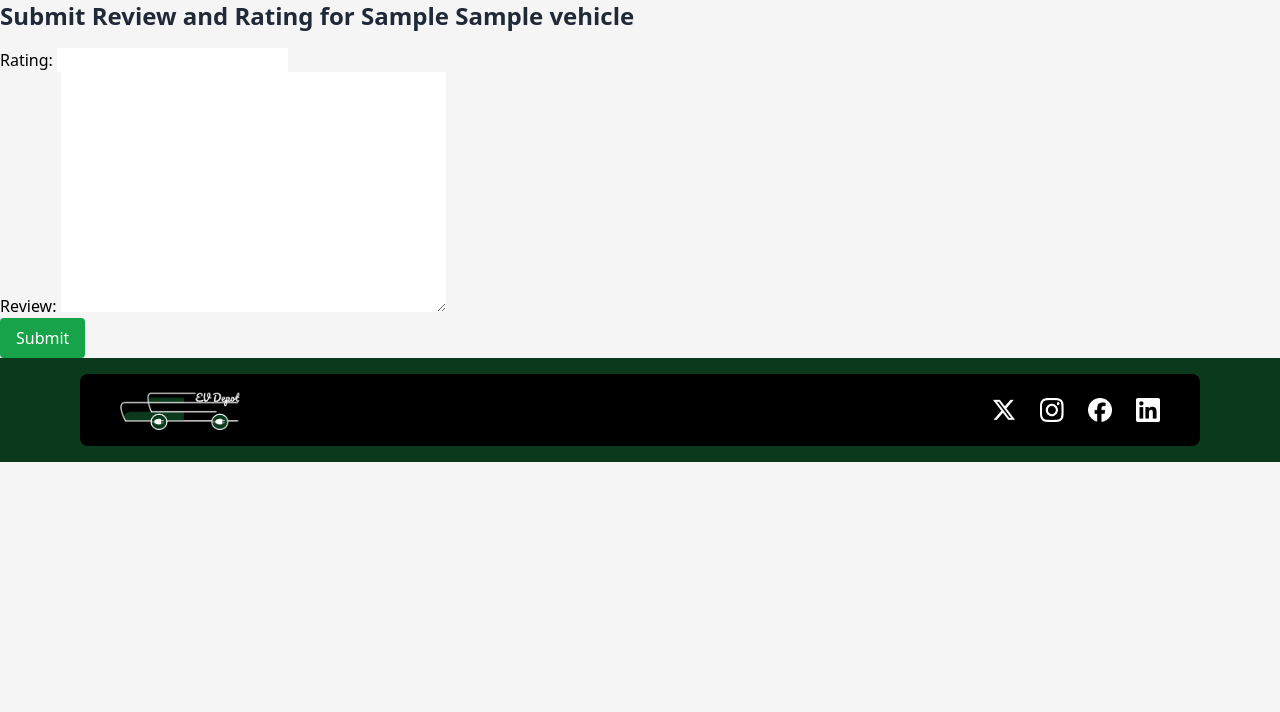
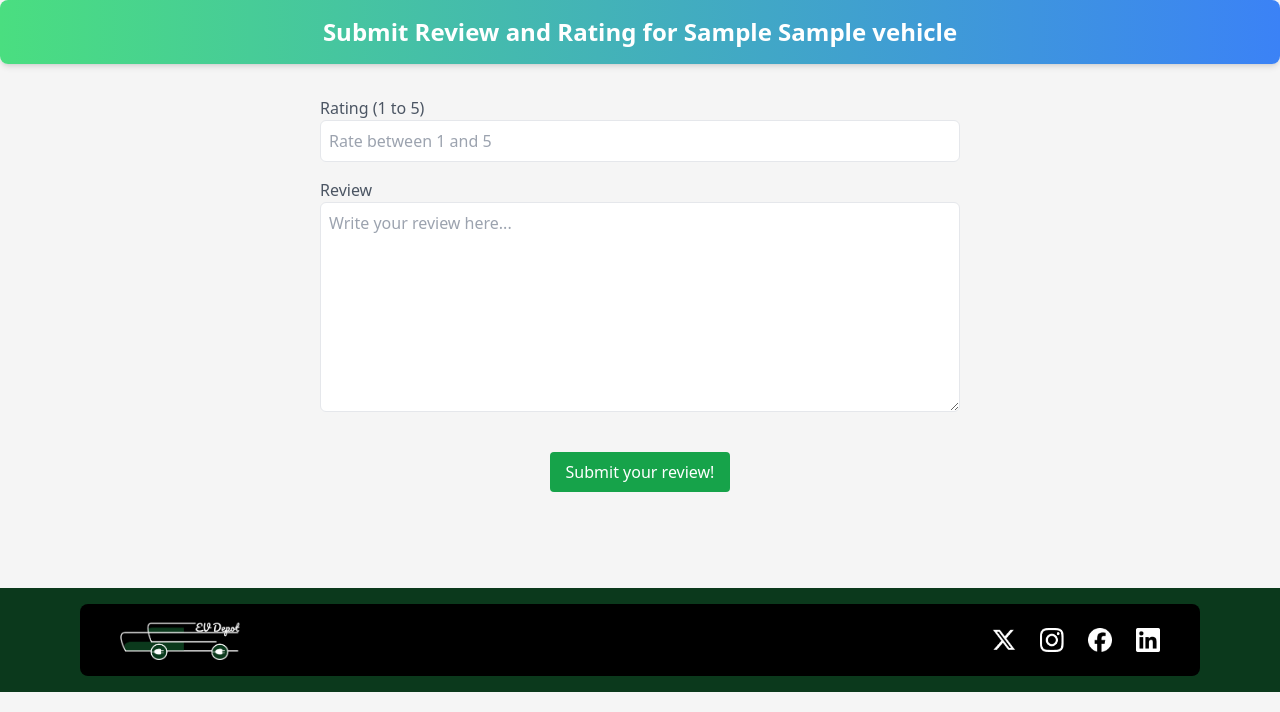
Before and after one commit to Rudra1402/EV-Depot, a Django app: template orders/templates/orders/submit_review_rating.html in a window 1280 px wide. Shown: the part 88-800 px from the top of the page. Run offline with Django 5.2, Linux system fonts and the light colour scheme; tables that the repository leaves empty hold one stand-in row (values such as "Sample post"); the template is opened without the code that fills it: values that come from a table or form of the project are taken from there, most other values are stand-ins (such as "Sample title", 1, 10 or a date in 2020); some libraries are stand-ins or nearby versions.

Commit message:
improved rating review UI

```diff
--- a/orders/forms.py
+++ b/orders/forms.py
@@ -1,7 +1,28 @@
 from django import forms
 from .models import ReviewRating
+
 
 class ReviewRatingForm(forms.ModelForm):
     class Meta:
         model = ReviewRating
         fields = ['rating', 'review']
+        widgets = {
+            'rating': forms.NumberInput(attrs={'placeholder': 'Rate between 1 and 5', 'min': 1, 'max': 5}),
+            'review': forms.Textarea(attrs={'placeholder': 'Write your review here...', 'rows': 4}),
+        }
+        error_messages = {
+            'rating': {
+                'required': 'Please provide a rating between 1 and 5.',
+                'min_value': 'Rating cannot be less than 1.',
+                'max_value': 'Rating cannot be more than 5.',
+            },
+            'review': {
+                'required': 'Please write your review.',
+            },
+        }
+
+    def clean_rating(self):
+        rating = self.cleaned_data.get('rating')
+        if rating is None or rating < 1 or rating > 5:
+            raise forms.ValidationError('Rating must be between 1 and 5.')
+        return rating
--- a/orders/models.py
+++ b/orders/models.py
@@ -3,6 +3,8 @@ from django.contrib.auth.models import User
 from cars.models import Cars
 from bikes.models import Bikes
 from trucks.models import Trucks
+from django.core.exceptions import ValidationError
+
 
 class Order(models.Model):
     user = models.ForeignKey(User, on_delete=models.CASCADE)
@@ -11,14 +13,18 @@ class Order(models.Model):
     class Meta:
         abstract = True
 
+
 class TruckOrder(Order):
     truck = models.ForeignKey('trucks.Trucks', on_delete=models.CASCADE)
+
 
 class BikeOrder(Order):
     bike = models.ForeignKey('bikes.Bikes', on_delete=models.CASCADE)
 
+
 class CarOrder(Order):
     car = models.ForeignKey('cars.Cars', on_delete=models.CASCADE)
+
 
 class ReviewRating(models.Model):
     user = models.ForeignKey(User, on_delete=models.CASCADE)
@@ -31,3 +37,7 @@ class ReviewRating(models.Model):
 
     def __str__(self):
         return f"{self.user.username}'s review on {self.car or self.bike or self.truck}"
+
+    def clean(self):
+        if self.rating is None or self.rating < 1 or self.rating > 5:
+            raise ValidationError('Rating must be between 1 and 5.')
--- a/orders/templates/orders/order_list.html
+++ b/orders/templates/orders/order_list.html
@@ -84,7 +84,7 @@
                 </form>
                 <form method="post" action="{% url 'orders:submit_review_rating' 'trucks' 2%}" onsubmit="return confirm('Are you sure you want to review this order?');">
                     {% csrf_token %}
-                    <button type="submit" class="bg-red-600 hover:bg-red-800 transition text-white py-2 px-4 rounded">Review</button>
+                    <button type="submit" class="bg-red-600 hover:bg-red-800 transition text-white py-2 px-4 rounded">Review this</button>
                 </form>
             </div>
             <div class="grid grid-cols-2 gap-4">
--- a/orders/templates/orders/submit_review_rating.html
+++ b/orders/templates/orders/submit_review_rating.html
@@ -1,10 +1,21 @@
 <!-- orders/templates/orders/submit_review_rating.html -->
 {% extends "base.html" %}
 {% block body_block %}
-<h1 class="text-2xl font-semibold text-gray-800 mb-4">Submit Review and Rating for {{ vehicle_type|title }} {{ vehicle.name }}</h1>
-<form method="post">
+<h1 class="text-2xl font-semibold text-center text-gray-800 mb-4 bg-gradient-to-r from-green-400 to-blue-500 text-white p-4 rounded-lg shadow-md">Submit Review and Rating for {{ vehicle_type|title }} {{ vehicle.name }}</h1>
+<form method="post" class="space-y-4 flex flex-col items-center">
     {% csrf_token %}
-    {{ form.as_p }}
-    <button type="submit" class="bg-green-600 hover:bg-green-800 transition text-white py-2 px-4 rounded">Submit</button>
+    <div class="flex flex-col gap-4 w-full md:w-1/2">
+        <div class="flex flex-col">
+            <label for="id_rating" class="text-gray-600">Rating (1 to 5)</label>
+            <input type="number" id="id_rating" name="rating" min="1" max="5" placeholder="Rate between 1 and 5" class="p-2 border rounded-md" required>
+        </div>
+        <div class="flex flex-col">
+            <label for="id_review" class="text-gray-600">Review</label>
+            <textarea id="id_review" name="review" rows="8" placeholder="Write your review here..." class="p-2 border rounded-md" required></textarea>
+        </div>
+    </div>
+    <br>
+    <button type="submit" class="bg-green-600 hover:bg-green-800 transition text-white py-2 px-4 rounded">Submit your review!</button>
+    <br><br><br><br>
 </form>
 {% endblock %}
--- a/orders/views.py
+++ b/orders/views.py
@@ -46,7 +46,7 @@ def submit_review_rating(request, vehicle_type, vehicle_id):
             review_rating.user = request.user
             setattr(review_rating, vehicle_type, vehicle)
             review_rating.save()
-            return redirect('orders:order_details', vehicle_type, vehicle_id)
+            return redirect('orders:order_details', vehicle_type=vehicle_type, vehicle_id=vehicle_id)
     else:
         form = ReviewRatingForm()
     return render(request, 'orders/submit_review_rating.html',
```
